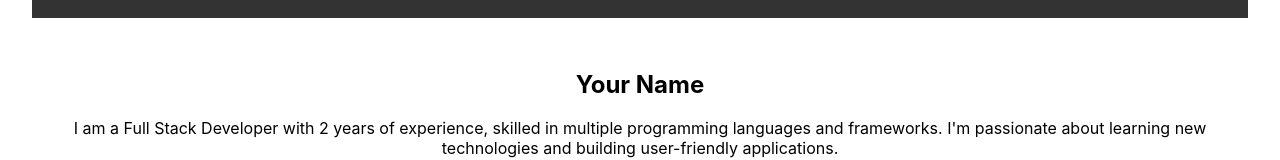
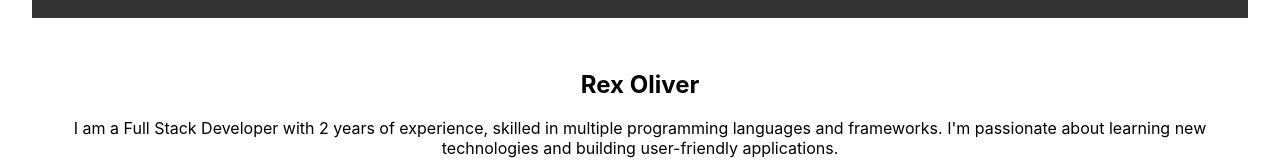
Before and after one commit to rexoliver/rexoliver.github.io, a React (Create React App) app in the folder my-app/: page /about in a window 1280 px wide. Shown: the part 227-387 px from the top of the page. Built offline with nearby package versions, Linux system fonts and the light colour scheme.

Commit message:
correct name

```diff
--- a/my-app/src/components/About.tsx
+++ b/my-app/src/components/About.tsx
@@ -8,7 +8,7 @@ const About = () => {
         <h1>About Me</h1>
       </header>
       <div className="main">
-        <h2>Your Name</h2>
+        <h2>Rex Oliver</h2>
         <p>I am a Full Stack Developer with 2 years of experience, skilled in multiple programming languages and frameworks. I'm passionate about learning new technologies and building user-friendly applications.</p>
         <h3>Contact Information:</h3>
         <ul>
```
